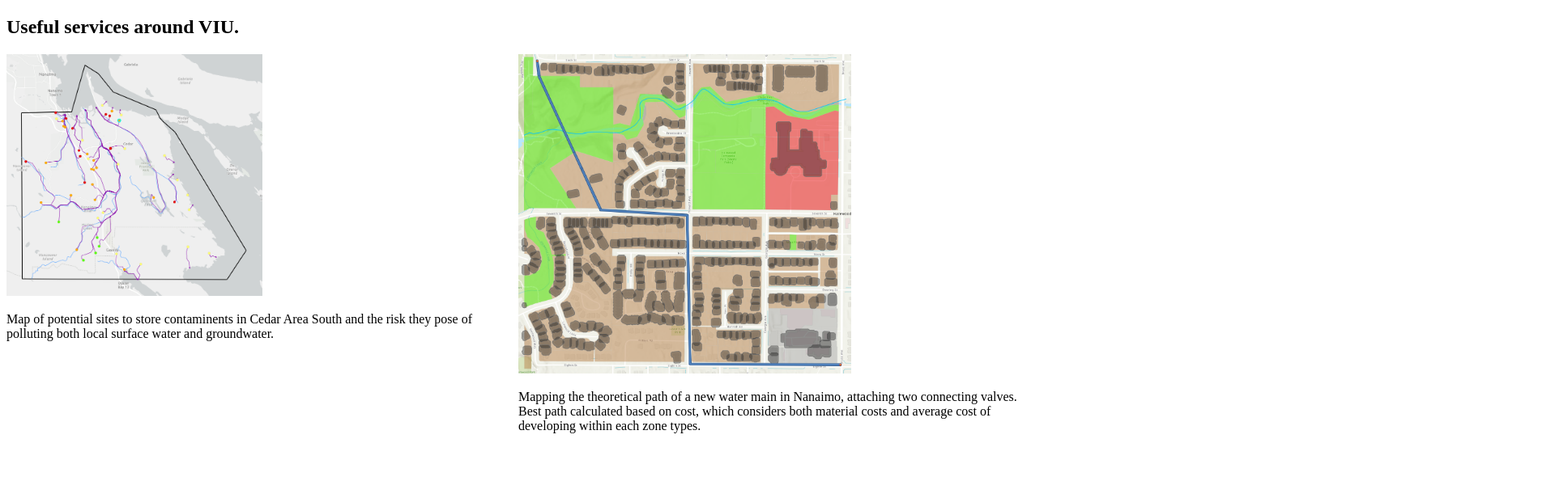
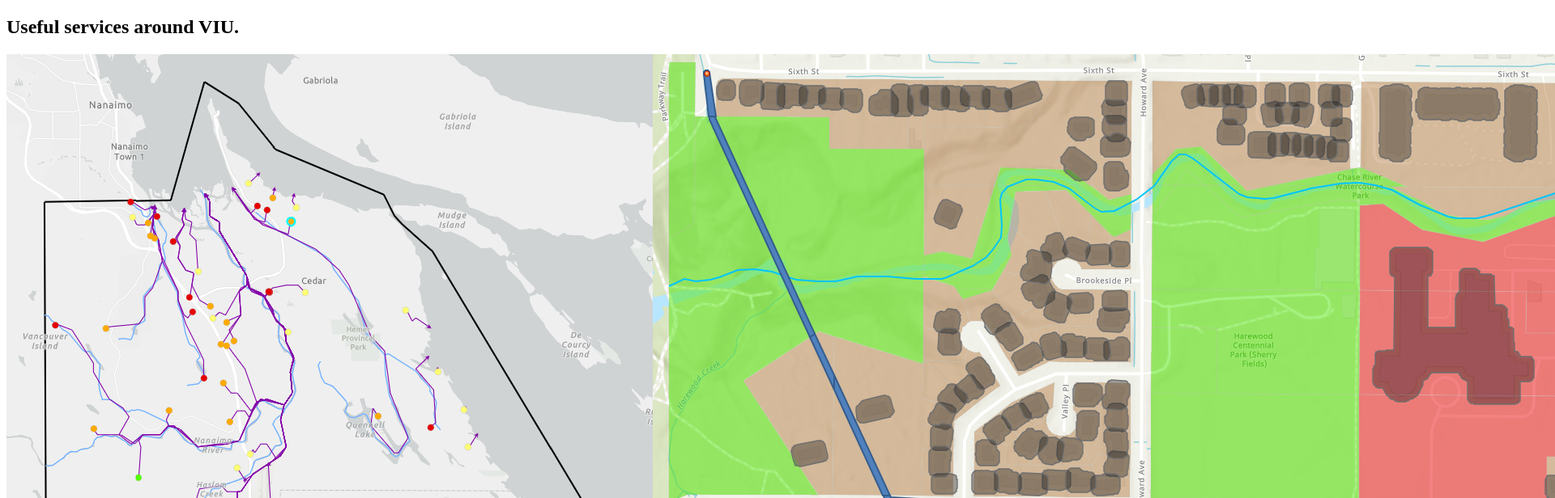
Before and after one commit to glennGprofile/GISportfolio, a plain HTML site: page index.html in a window 1280 px wide. Shown: the top 616 px of the page at 81% size, 1920 px wide, since content can reach past the window. Drawn offline with Linux system fonts and the light colour scheme.

Commit message:
Update index.html

```diff
--- a/index.html
+++ b/index.html
@@ -52,13 +52,13 @@ article .column {
         <h1>Useful services around VIU.</h1>
     <div class="row">
   <div class="column">
-    <a href="https://viu.maps.arcgis.com/apps/instant/sidebar/index.html?appid=8afcee99e4fa4857a87a7c75a9f50277"><img src="PollutionMap.png" width="50%" alt="Thumbnail of Cedar Area South Pollution Map. When clicked, sends to Instant App."></a>
+    <a href="https://viu.maps.arcgis.com/apps/instant/sidebar/index.html?appid=8afcee99e4fa4857a87a7c75a9f50277"><img src="PollutionMap.png" alt="Thumbnail of Cedar Area South Pollution Map. When clicked, sends to Instant App."></a>
       <p> Map of potential sites to store contaminents in Cedar Area South and the risk they pose of polluting both local surface water and groundwater.</p>
 
 
   </div>
   <div class="column">
-       <a href="https://viu.maps.arcgis.com/apps/webappviewer/index.html?id=ae9f5199a1364be5a87c6c6e4c2b1c6d"><img src="WaterMainMap.png" width="65%" alt="Thumbnail of Theoretical Water Main in Nanaimo map."></a>
+       <a href="https://viu.maps.arcgis.com/apps/webappviewer/index.html?id=ae9f5199a1364be5a87c6c6e4c2b1c6d"><img src="WaterMainMap.png" alt="Thumbnail of Theoretical Water Main in Nanaimo map."></a>
     <p> Mapping the theoretical path of a new water main in Nanaimo, attaching two connecting valves. Best path calculated based on cost, which considers both material costs and average cost of developing within each zone types.</p>
    </div>
         </div>
```
